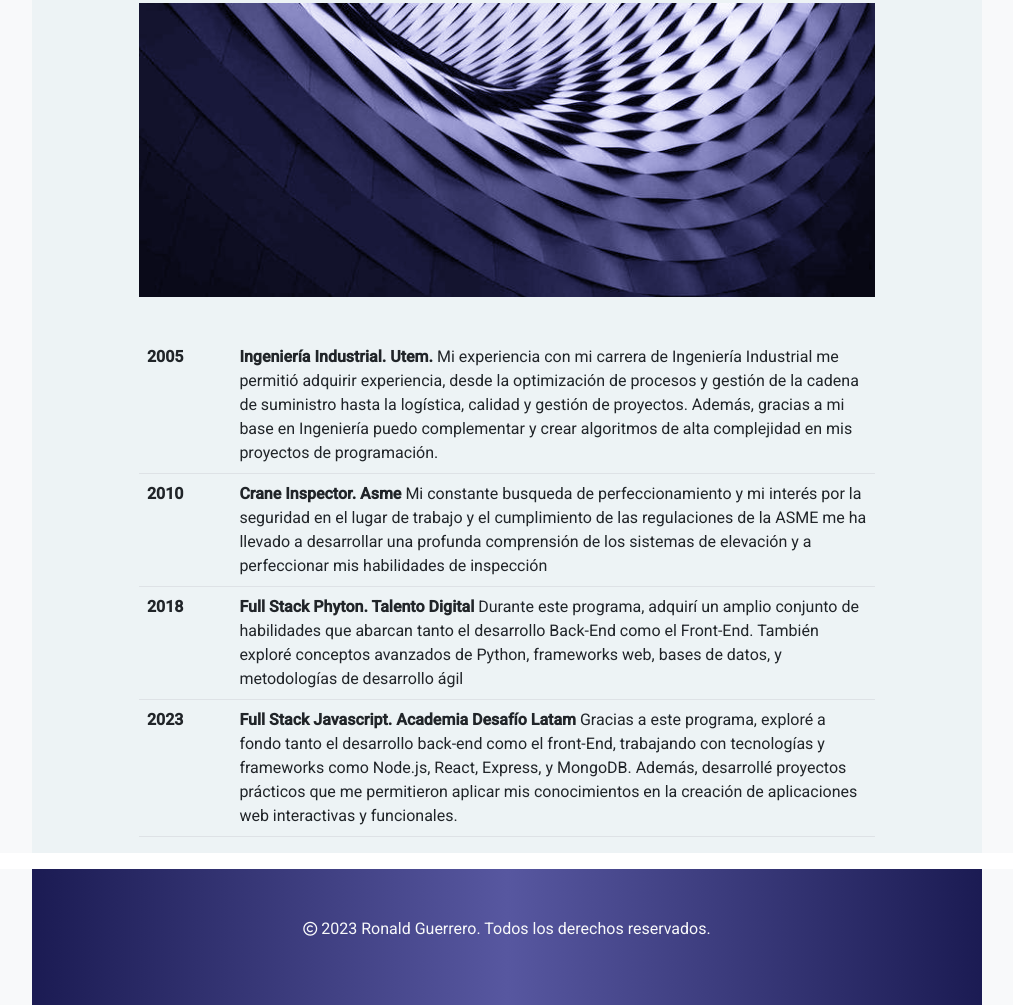
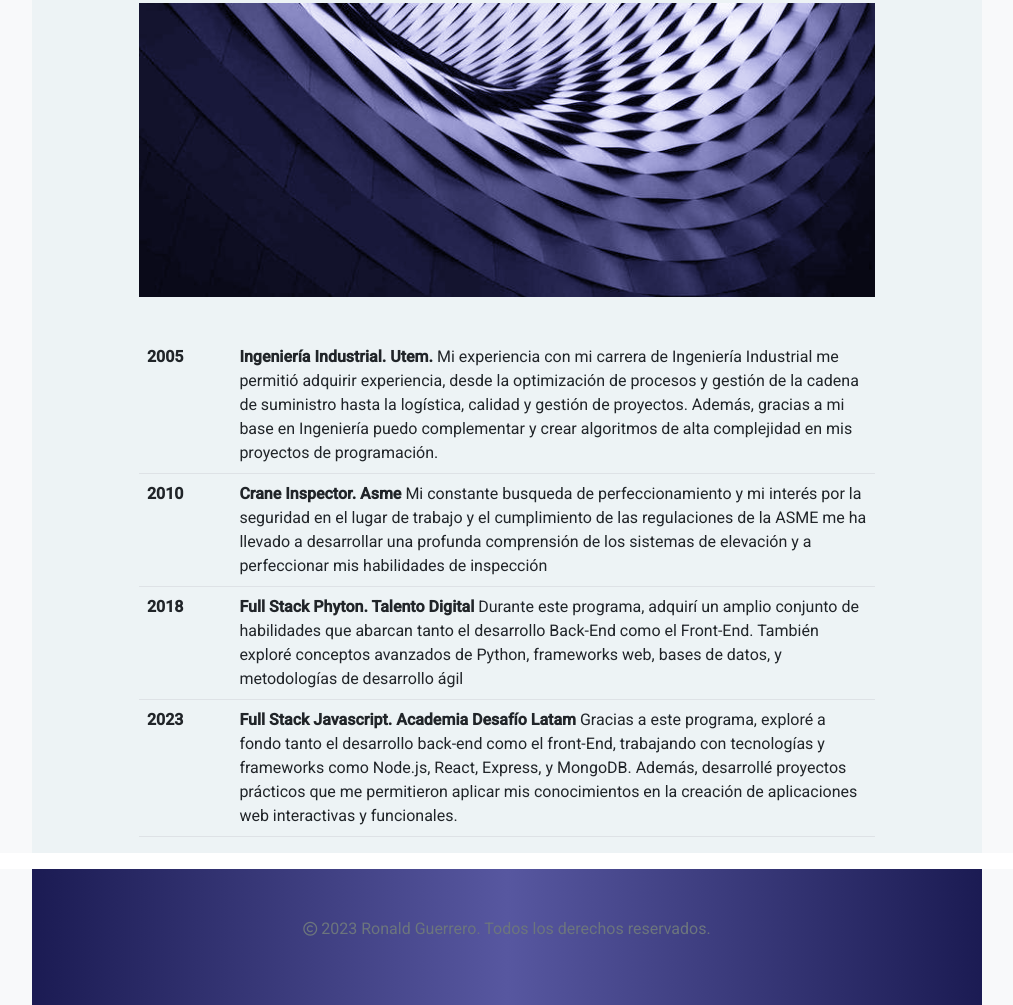
Before and after one commit to guerreroron/guerreroron.github.io, a plain HTML site: page index.html in a window 1280 px wide. Shown: the part 1890-2895 px from the top of the page, without its empty margins (133-1146 px from the left). Drawn offline with nearby package versions, Linux system fonts and the light colour scheme.

Commit message:
feat: change text color footer

```diff
--- a/index.html
+++ b/index.html
@@ -287,7 +287,7 @@
         <div class="container mt-3">
             <div class="row d-flex">
                 <div class="col-1 bg-light"></div>
-                    <div class="col-10 py-5 bg-foot text-center text-light">
+                    <div class="col-10 py-5 bg-foot text-center text-muted">
                         <p>
                             <i class="fa-regular fa-copyright fa-sm"></i>
                              2023 Ronald Guerrero. Todos los derechos reservados.
```
